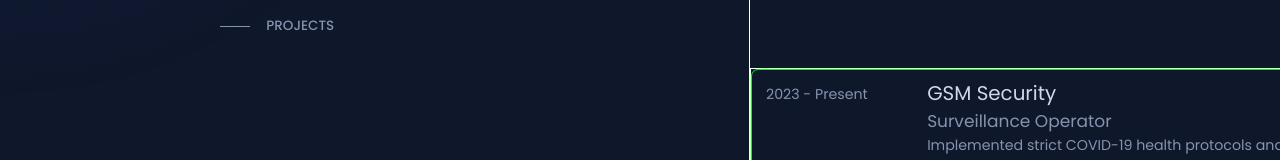
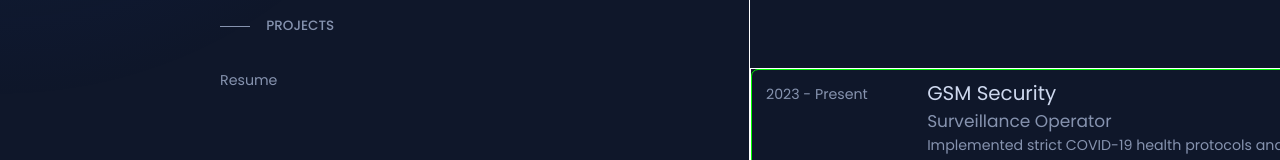
Before and after one commit to didelchev/dev-portfolio, a React (Vite) app in the folder dev-portfolio-website/: page / in a window 1280 px wide. Shown: the part 380-540 px from the top of the page. Built offline with nearby package versions, Linux system fonts and the light colour scheme.

Commit message:
add resume download button

```diff
--- a/dev-portfolio-website/src/components/Navbar/Navbar.jsx
+++ b/dev-portfolio-website/src/components/Navbar/Navbar.jsx
@@ -24,8 +24,8 @@ const Navbar = () => {
         <li className={activeLink === 'Projects' ? 'nav-links active' : 'nav-links'}>
           <a href="#projects" onClick={ () => handleActiveLink('Projects')}>Projects</a>
         </li>
-
       </ul>
+      <a href="/Daniel-Delchev-CV.pdf" download className='resume-btn'>Resume</a>
     </div>
   )
 }
```
Also changed, not shown: 1 other file (tests, documents, lock files or other folders).
